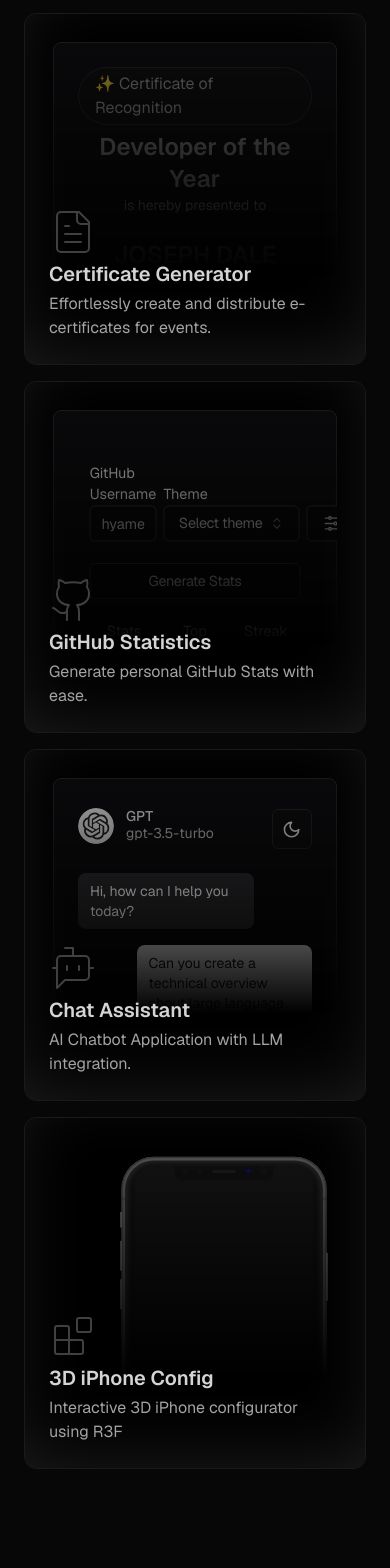
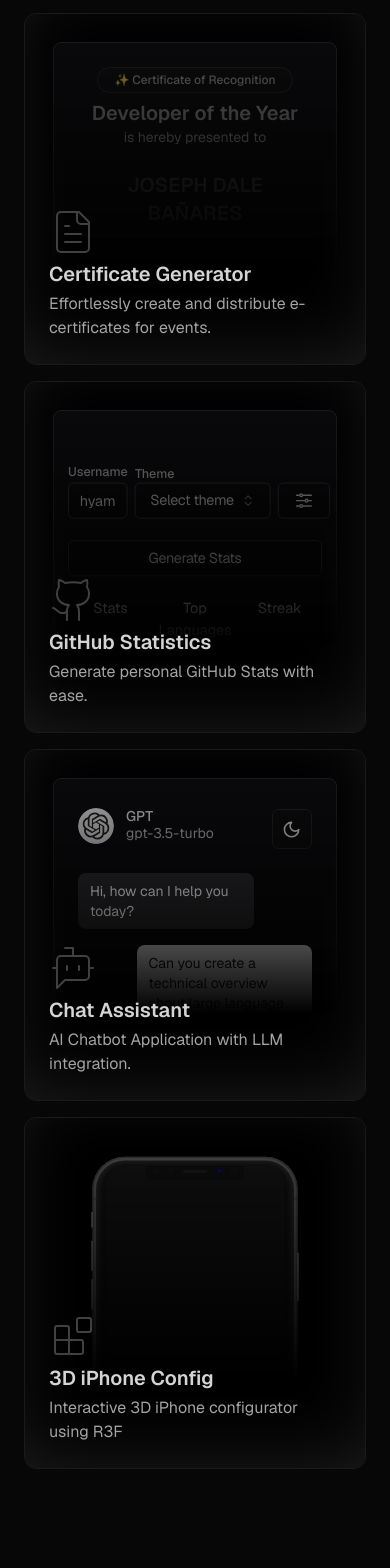
Before and after one commit to hyamero/portfolio, a Next.js app: page / in a window 390 px wide. Shown: the part 2780-4348 px from the top of the page. Built offline with nearby package versions, Linux system fonts and the light colour scheme.

Commit message:
chore: tools project section responsiveness

```diff
--- a/src/components/sections/os-showcase.tsx
+++ b/src/components/sections/os-showcase.tsx
@@ -20,7 +20,7 @@ const features = [
     href: "https://github.com/hyamero/certificate-generator",
     cta: "Learn more",
     background: (
-      <div className="absolute inset-7 duration-300 ease-in-out [mask-image:linear-gradient(to_top,transparent_20%,#000_100%)] hover:scale-105 lg:left-16 lg:top-16 lg:w-[450px]">
+      <div className="absolute inset-7 mx-auto duration-300 ease-in-out [mask-image:linear-gradient(to_top,transparent_20%,#000_100%)] hover:scale-105 md:inset-10 md:w-[450px]">
         <CertGen />
       </div>
     ),
@@ -33,7 +33,7 @@ const features = [
     cta: "Visit Website",
     className: "col-span-3 lg:col-span-2",
     background: (
-      <div className="absolute inset-7 mx-auto duration-300 ease-in-out [mask-image:linear-gradient(to_top,transparent_20%,#000_100%)] hover:scale-105 lg:inset-10">
+      <div className="absolute inset-7 mx-auto duration-300 ease-in-out [mask-image:linear-gradient(to_top,transparent_20%,#000_100%)] hover:scale-105 md:inset-10">
         <GhStatsForm />
       </div>
     ),
@@ -46,7 +46,7 @@ const features = [
     cta: "View Repository",
     className: "col-span-3 lg:col-span-2",
     background: (
-      <div className="absolute inset-7 mx-auto duration-300 ease-in-out [mask-image:linear-gradient(to_top,transparent_20%,#000_100%)] hover:scale-105 lg:inset-10">
+      <div className="absolute inset-7 mx-auto duration-300 ease-in-out [mask-image:linear-gradient(to_top,transparent_20%,#000_100%)] hover:scale-105 md:inset-10">
         <CardsChat />
       </div>
     ),
@@ -59,7 +59,7 @@ const features = [
     cta: "Visit Website",
     className: "col-span-3 lg:col-span-1",
     background: (
-      <div className="absolute inset-7 mx-auto duration-300 ease-in-out [mask-image:linear-gradient(to_top,transparent_20%,#000_100%)] hover:scale-110 lg:inset-10">
+      <div className="absolute inset-7 mx-auto flex justify-center duration-300 ease-in-out [mask-image:linear-gradient(to_top,transparent_20%,#000_100%)] hover:scale-110 md:inset-10">
         <PhoneConfig />
       </div>
     ),
--- a/src/components/sections/tools/certgen.tsx
+++ b/src/components/sections/tools/certgen.tsx
@@ -11,7 +11,7 @@ export function CertGen() {
           href="https://github.com/omsimos"
           target="_blank"
           rel="noopener noreferrer"
-          className="group rounded-full border border-white/5 bg-neutral-950 text-white transition-all ease-in"
+          className="group rounded-full border border-white/5 bg-neutral-950 text-xs font-medium text-white transition-all ease-in"
         >
           <AnimatedShinyText className="inline-flex items-center justify-center px-4 py-1 transition ease-out">
             <span>✨ Certificate of Recognition</span>
@@ -19,12 +19,14 @@ export function CertGen() {
         </Link>
 
         <div className="text-center text-neutral-600">
-          <p className="text-2xl font-semibold">Developer of the Year</p>
+          <p className="text-nowrap text-xl font-semibold sm:text-2xl">
+            Developer of the Year
+          </p>
           <p className="text-sm">is hereby presented to</p>
         </div>
       </CardHeader>
       <CardContent className="">
-        <p className="border-b pb-2 text-center text-2xl font-semibold uppercase text-neutral-700">
+        <p className="border-b pb-2 text-center text-xl font-semibold uppercase text-neutral-800 sm:text-2xl">
           Joseph Dale Bañares
         </p>
       </CardContent>
--- a/src/components/sections/tools/gh-stats.tsx
+++ b/src/components/sections/tools/gh-stats.tsx
@@ -28,16 +28,16 @@ import { Card, CardContent } from "@/components/ui/card";
 export function GhStatsForm() {
   return (
     <Card className="mx-auto w-full max-w-lg">
-      <CardContent className="space-y-10 pt-10 ">
+      <CardContent className="space-y-10 px-0 pt-10 lg:px-6">
         <div className="w-full scale-90 space-y-6">
-          <div className="flex items-end gap-2 text-neutral-400">
+          <div className="flex items-end gap-2 text-neutral-500">
             <div className="w-full">
-              <label>GitHub Username</label>
+              <label className="text-sm font-medium">Username</label>
               <Input placeholder="hyamero" className="text-base" />
             </div>
 
             <div className="flex w-full flex-col">
-              <label>Theme</label>
+              <label className="text-sm font-medium">Theme</label>
               <Popover>
                 <PopoverTrigger asChild>
                   <Button
--- a/src/components/sections/tools/iphone.tsx
+++ b/src/components/sections/tools/iphone.tsx
@@ -1,6 +1,6 @@
 export function PhoneConfig() {
   return (
-    <div className="iphone-x bottom-32 mx-auto scale-[.6] opacity-50">
+    <div className="iphone-x bottom-32 mx-auto scale-[.6] opacity-40 duration-300 ease-in-out hover:opacity-50">
       <div className="side">
         <div className="screen size-full rounded-[33px] bg-gradient-to-b from-neutral-800"></div>
       </div>
```
